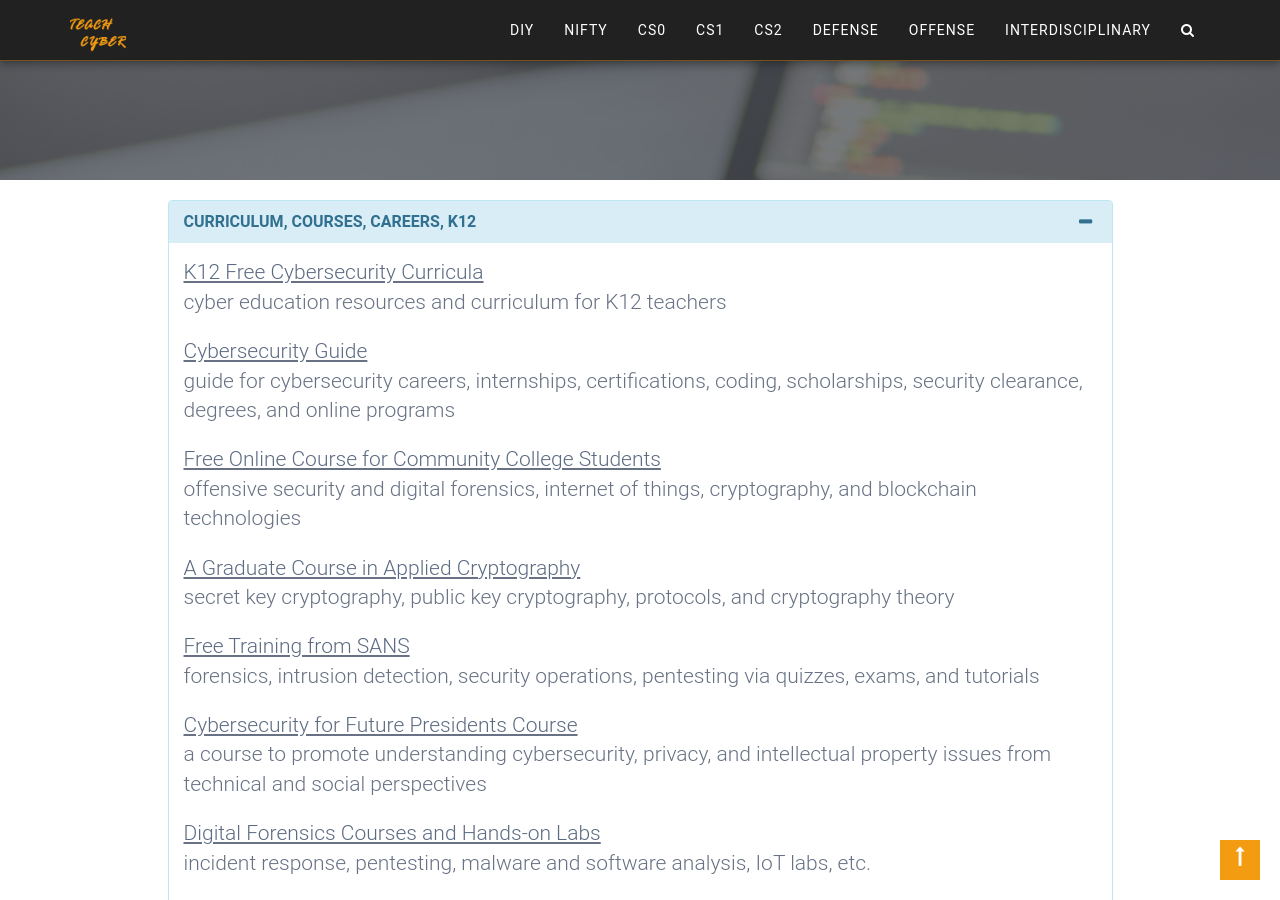
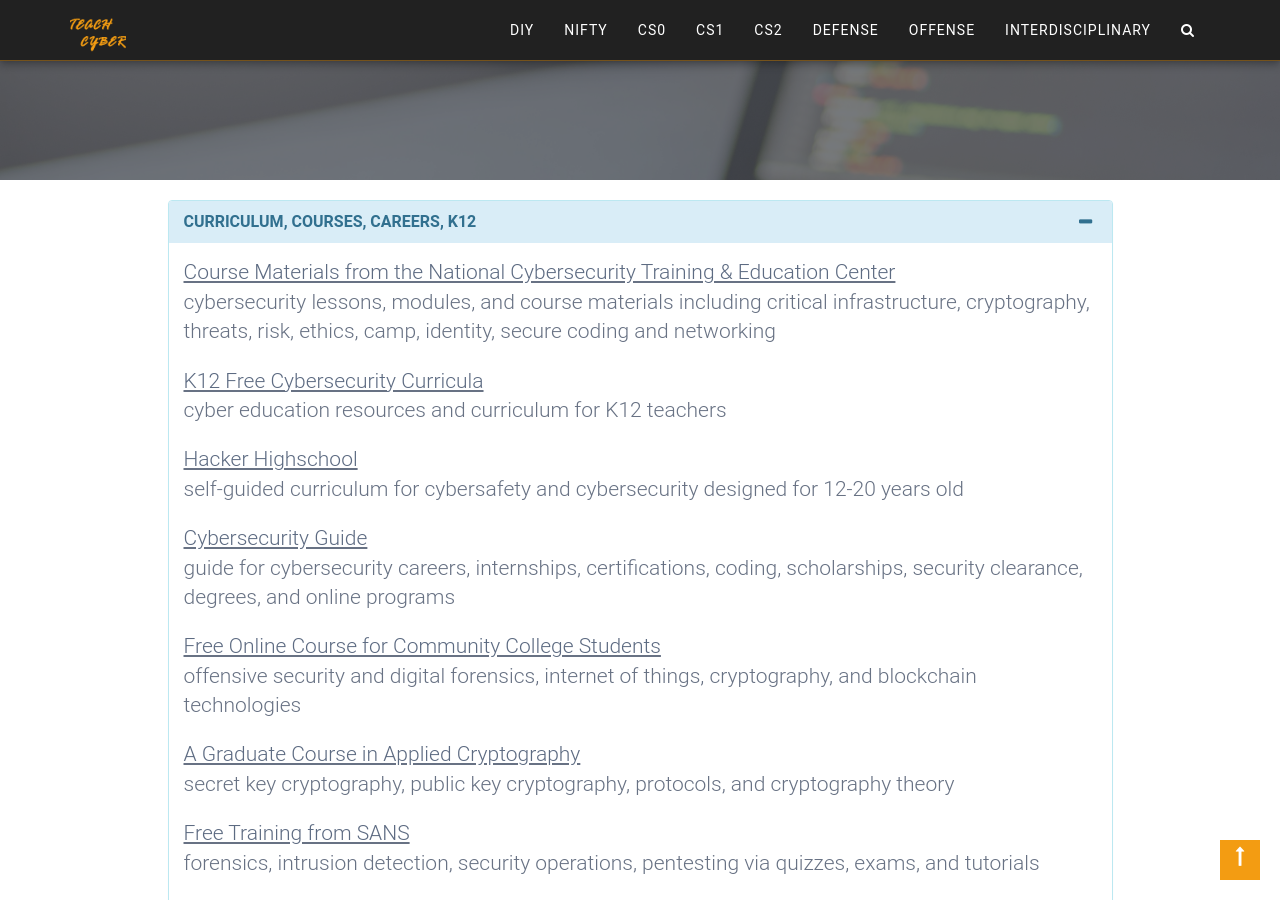
Before and after one commit to teachcyber/teachcyber.github.io, a Jekyll site: the page built from diy.html, in a window 1280 px wide and 900 px high, scrolled down 320 px. Built offline with Jekyll 4.4.1, drawn with Linux system fonts in a browser that asks for light colours; some of the changed text lies outside the part shown.

Commit message:
Add NCYTE resources to diy

```diff
--- a/_data/diy.yml
+++ b/_data/diy.yml
@@ -1,8 +1,16 @@
 - name: "Curriculum, Courses, Careers, K12"
   links:
+    - name: "Course Materials from the National Cybersecurity Training & Education Center"
+      description: "cybersecurity lessons, modules, and course materials including critical infrastructure, cryptography, threats, risk, ethics, camp, identity, secure coding and networking"
+      url: "https://ncyte.net/resources/cybersecurity-course-materials"
+
     - name: "K12 Free Cybersecurity Curricula"
       description: "cyber education resources and curriculum for K12 teachers"
       url: "https://cyber.org"
+
+    - name: "Hacker Highschool"
+      description: "self-guided curriculum for cybersafety and cybersecurity designed for 12-20 years old"
+      url: "https://www.hackerhighschool.org/"
 
     - name: "Cybersecurity Guide"
       description: "guide for cybersecurity careers, internships, certifications, coding, scholarships, security clearance, degrees, and online programs"
@@ -72,8 +80,16 @@
       description: "curricular guidelines for post-secondary degree programs in cybersecurity - a cybersecurity framework with knowledge areas and industry perspectives"
       url: "https://cybered.hosting.acm.org/wp/"
 
-- name: "Cybersecurity Degree Programs and Scholarships"
+- name: "Cybersecurity Degree Programs, Scholarships, Internships"
   links:
+    - name: "Internship Resources from NCYTE Center"
+      description: "U.S. Intelligence Student Programs Search, DHS Cybersecurity Internship Program, Jobs.cyberindustry.org"
+      url: "https://ncyte.net/resources/student-resources/student-resource-library/internship-programs"
+
+    - name: "Cybersecurity Scholarship Sources"
+      description: "CyberCorps, ISSA, NCWIT, ISC2, CRA-W, and CISCO scholarships"
+      url: "https://ncyte.net/resources/student-resources/student-resource-library/scholarship-sources"
+
     - name: "A Variety of Cybersecurity Scholarships"
       description: "scholarships for women, undergraduate, graduate, veterans, ISC2 scholarships"
       url: "https://www.iamcybersafe.org/s/scholarships"
```
